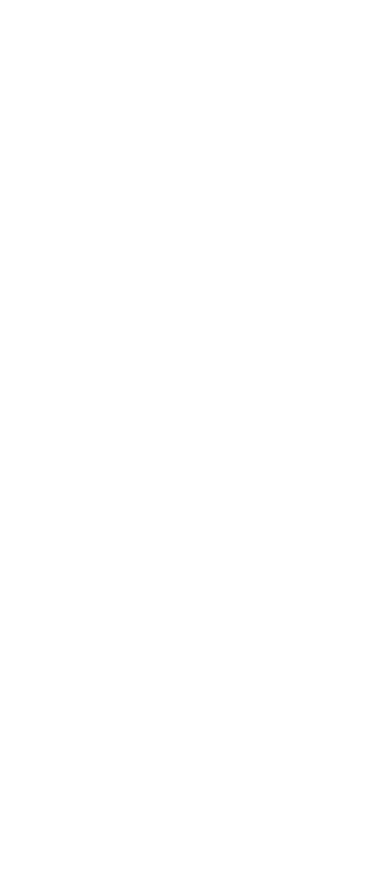
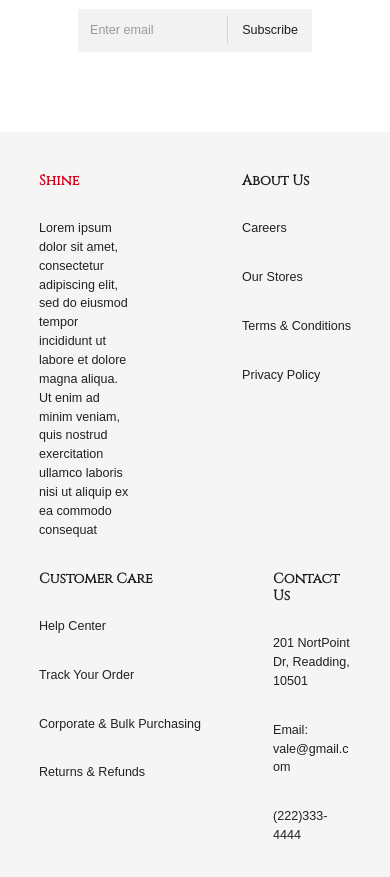
Before and after one commit to Carlosaj18/Fullstack-React-Ecommerce-App, a React (Create React App) app in the folder client/: page / in a window 390 px wide. Shown: the part 1140-2017 px from the top of the page. Before the commit the page ends 1029 px from the top, so only its background shows below. Built offline with nearby package versions, Linux system fonts and the light colour scheme; no server answers; a web font is replaced by a local one.

Commit message:
Created footer for the project

```diff
--- a/client/src/App.js
+++ b/client/src/App.js
@@ -2,11 +2,11 @@ import { useEffect } from "react";
 import { BrowserRouter, Routes, Route, useLocation } from "react-router-dom";
 import Home from "./scenes/home/Home";
 import Navbar from "./scenes/global/Navbar";
-// import Footer from "./scenes/global/Footer";
 import ItemDetails from "./scenes/itemDetails/ItemDetails";
 import CartMenu from "./scenes/global/CartMenu";
 import Checkout from "./scenes/checkout/Checkout";
 import Confirmation from "./scenes/checkout/Confirmation";
+import Footer from "./scenes/global/Footer";
 
 const ScrollToTop = () => {
   const { pathname } = useLocation();
@@ -31,7 +31,7 @@ function App() {
           <Route path="checkout/success" element={<Confirmation />} />
         </Routes>
         <CartMenu />
-        {/** <Footer /> */}
+        <Footer />
       </BrowserRouter>
     </div>
   );
--- /dev/null
+++ b/client/src/scenes/global/Footer.jsx
@@ -0,0 +1,74 @@
+import { useTheme } from "@emotion/react";
+import { Box, Typography } from "@mui/material";
+import { shades } from "../../theme";
+
+function Footer() {
+  const {
+    palette: { neutral },
+  } = useTheme();
+  return (
+    <Box marginTop="70px" padding="40px 0" backgroundColor={neutral.light}>
+      <Box
+        width="80%"
+        margin="auto"
+        display="flex"
+        justifyContent="space-between"
+        flexWrap="wrap"
+        rowGap="30px"
+        columnGap="clamp(20px, 30px, 40px)"
+      >
+        <Box width="clamp(20%, 30%, 40%)">
+          <Typography
+            variant="h4"
+            fontWeight="bold"
+            mb="30px"
+            color={shades.secondary[500]}
+          >
+            Shine
+          </Typography>
+          <div>
+            Lorem ipsum dolor sit amet, consectetur adipiscing elit, sed do
+            eiusmod tempor incididunt ut labore et dolore magna aliqua. Ut enim
+            ad minim veniam, quis nostrud exercitation ullamco laboris nisi ut
+            aliquip ex ea commodo consequat
+          </div>
+        </Box>
+
+        <Box>
+          <Typography variant="h4" fontWeight="bold" mb="30px">
+            About Us
+          </Typography>
+          <Typography mb="30px">Careers</Typography>
+          <Typography mb="30px">Our Stores</Typography>
+          <Typography mb="30px">Terms & Conditions</Typography>
+          <Typography mb="30px">Privacy Policy</Typography>
+        </Box>
+
+        <Box>
+          <Typography variant="h4" fontWeight="bold" mb="30px">
+            Customer Care
+          </Typography>
+          <Typography mb="30px">Help Center</Typography>
+          <Typography mb="30px">Track Your Order</Typography>
+          <Typography mb="30px">Corporate & Bulk Purchasing</Typography>
+          <Typography mb="30px">Returns & Refunds</Typography>
+        </Box>
+
+        <Box width="clamp(20%, 25%, 30%)">
+          <Typography variant="h4" fontWeight="bold" mb="30px">
+            Contact Us
+          </Typography>
+          <Typography mb="30px">
+            201 NortPoint Dr, Readding, 10501
+          </Typography>
+          <Typography mb="30px" sx={{ wordWrap: "break-word" }}>
+            Email: vale@gmail.com
+          </Typography>
+          <Typography mb="30px">(222)333-4444</Typography>
+        </Box>
+      </Box>
+    </Box>
+  );
+}
+
+export default Footer;
--- a/client/src/scenes/home/Home.jsx
+++ b/client/src/scenes/home/Home.jsx
@@ -1,11 +1,13 @@
+import ShoppingList from "./ShoppingList";
+import Subscribe from "./Subscribe";
 import MainCarousel from "./MainCarousel";
-import ShoppingList from "./ShoppingList";
 
 function Home() {
   return (
     <div className="home">
-      <MainCarousel sx={{ mt: "25px" }} />
+      <MainCarousel />
       <ShoppingList />
+      <Subscribe />
     </div>
   );
 }
--- a/client/src/scenes/itemDetails/ItemDetails.jsx
+++ b/client/src/scenes/itemDetails/ItemDetails.jsx
@@ -1,5 +1,156 @@
+import { Box, Button, IconButton, Typography } from "@mui/material";
+import Tabs from "@mui/material/Tabs";
+import Tab from "@mui/material/Tab";
+import { useParams } from "react-router-dom";
+import { useEffect, useState } from "react";
+import Item from "../../components/Item";
+import FavoriteBorderOutlinedIcon from "@mui/icons-material/FavoriteBorderOutlined";
+import AddIcon from "@mui/icons-material/Add";
+import RemoveIcon from "@mui/icons-material/Remove";
+import { shades } from "../../theme";
+import { addToCart } from "../../state";
+import { useDispatch } from "react-redux";
+
 const ItemDetails = () => {
-    return <div>ItemDetails</div>
-}
+  const dispatch = useDispatch();
+  const { itemId } = useParams();
+  const [value, setValue] = useState("description");
+  const [count, setCount] = useState(1);
+  const [item, setItem] = useState(null);
+  const [items, setItems] = useState([]);
+
+  const handleChange = (event, newValue) => {
+    setValue(newValue);
+  };
+
+  async function getItem() {
+    const item = await fetch(
+      `http://localhost:1337/api/items/${itemId}?populate=image`,
+      {
+        method: "GET",
+      }
+    );
+    const itemJson = await item.json();
+    setItem(itemJson.data);
+  }
+
+  async function getItems() {
+    const items = await fetch(
+      `http://localhost:1337/api/items?populate=image`,
+      {
+        method: "GET",
+      }
+    );
+    const itemsJson = await items.json();
+    setItems(itemsJson.data);
+  }
+
+  useEffect(() => {
+    getItem();
+    getItems();
+  }, [itemId]); // eslint-disable-line react-hooks/exhaustive-deps
+
+  return (
+    <Box width="80%" m="80px auto">
+      <Box display="flex" flexWrap="wrap" columnGap="40px">
+        {/* IMAGES */}
+        <Box flex="1 1 40%" mb="40px">
+          <img
+            alt={item?.name}
+            width="100%"
+            height="100%"
+            src={`http://localhost:1337${item?.attributes?.image?.data?.attributes?.formats?.medium?.url}`}
+            style={{ objectFit: "contain" }}
+          />
+        </Box>
+
+        {/* ACTIONS */}
+        <Box flex="1 1 50%" mb="40px">
+          <Box display="flex" justifyContent="space-between">
+            <Box>Home/Item</Box>
+            <Box>Prev Next</Box>
+          </Box>
+
+          <Box m="65px 0 25px 0">
+            <Typography variant="h3">{item?.attributes?.name}</Typography>
+            <Typography>${item?.attributes?.price}</Typography>
+            <Typography sx={{ mt: "20px" }}>
+              {item?.attributes?.description}
+            </Typography>
+          </Box>
+
+          <Box display="flex" alignItems="center" minHeight="50px">
+            <Box
+              display="flex"
+              alignItems="center"
+              border={`1.5px solid ${shades.neutral[300]}`}
+              mr="20px"
+              p="2px 5px"
+            >
+              <IconButton onClick={() => setCount(Math.max(count - 1, 0))}>
+                <RemoveIcon />
+              </IconButton>
+              <Typography sx={{ p: "0 5px" }}>{count}</Typography>
+              <IconButton onClick={() => setCount(count + 1)}>
+                <AddIcon />
+              </IconButton>
+            </Box>
+            <Button
+              sx={{
+                backgroundColor: "#222222",
+                color: "white",
+                borderRadius: 0,
+                minWidth: "150px",
+                padding: "10px 40px",
+              }}
+              onClick={() => dispatch(addToCart({ item: { ...item, count } }))}
+            >
+              ADD TO CART
+            </Button>
+          </Box>
+          <Box>
+            <Box m="20px 0 5px 0" display="flex">
+              <FavoriteBorderOutlinedIcon />
+              <Typography sx={{ ml: "5px" }}>ADD TO WISHLIST</Typography>
+            </Box>
+            <Typography>CATEGORIES: {item?.attributes?.category}</Typography>
+          </Box>
+        </Box>
+      </Box>
+
+      {/* INFORMATION */}
+      <Box m="20px 0">
+        <Tabs value={value} onChange={handleChange}>
+          <Tab label="DESCRIPTION" value="description" />
+          <Tab label="REVIEWS" value="reviews" />
+        </Tabs>
+      </Box>
+      <Box display="flex" flexWrap="wrap" gap="15px">
+        {value === "description" && (
+          <div>{item?.attributes?.description}</div>
+        )}
+        {value === "reviews" && <div>reviews</div>}
+      </Box>
+
+      {/* RELATED ITEMS */}
+      <Box mt="50px" width="100%">
+        <Typography variant="h3" fontWeight="bold">
+          Related Products
+        </Typography>
+        <Box
+          mt="20px"
+          display="flex"
+          flexWrap="wrap"
+          columnGap="1.33%"
+          justifyContent="space-between"
+        >
+          {items.slice(0, 4).map((item, i) => (
+            <Item key={`${item.name}-${i}`} item={item} />
+          ))}
+        </Box>
+      </Box>
+    </Box>
+  );
+};
 
 export default ItemDetails;
```
